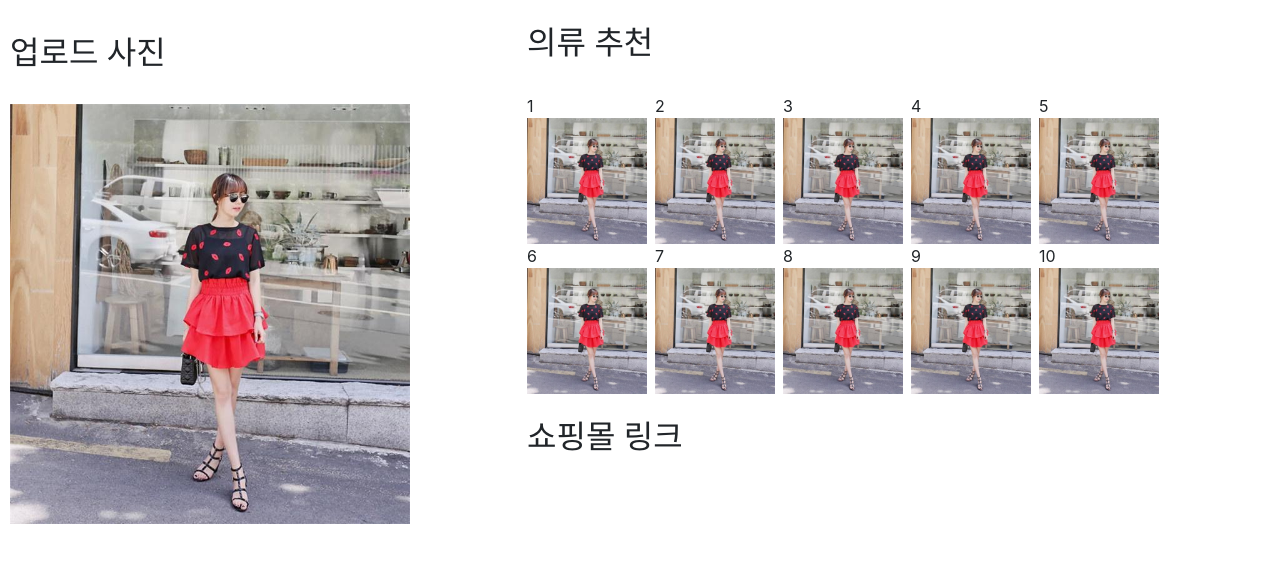
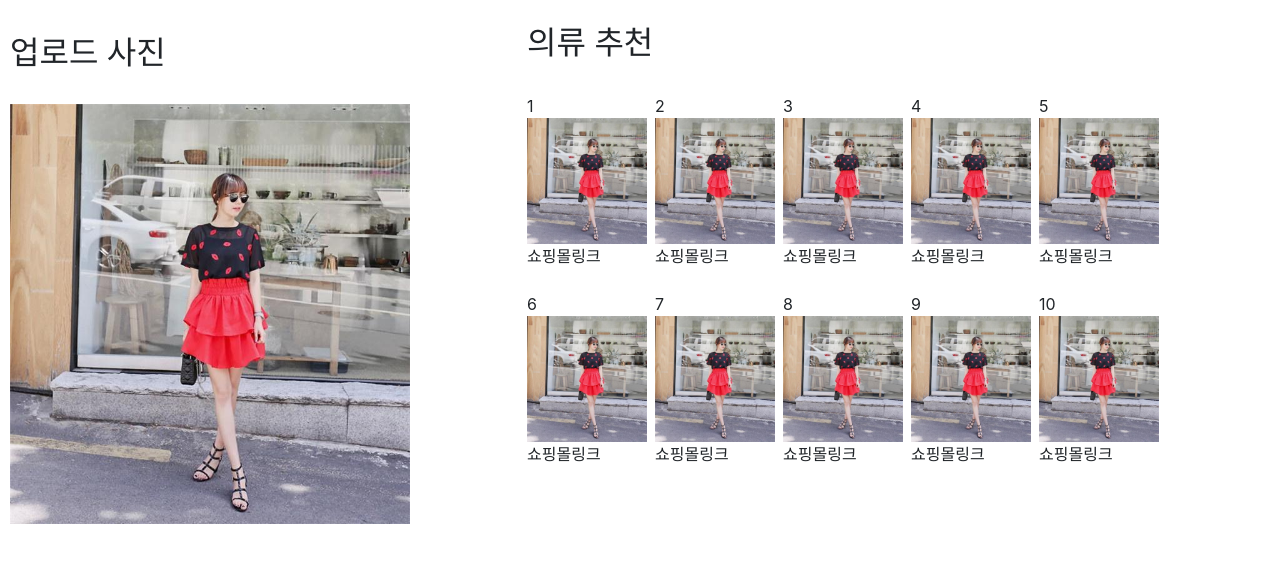
Before and after one commit to dejoker95/textile_django, a Django app: page /result/ in a window 1280 px wide. Shown: the part 56-619 px from the top of the page. Run offline with Django 3.2, Linux system fonts and the light colour scheme; data comes from the database, SQL or seed files in the repository; both versions use the stored data as it was after the commit; some libraries are stand-ins or nearby versions.

Commit message:
result change 2 version

```diff
--- a/vision/frontpage/templates/frontpage/grid.html
+++ b/vision/frontpage/templates/frontpage/grid.html
@@ -4,28 +4,38 @@
     <br>
     <div class="row">
         <div class="col-md-2">1
-            <img src="{{ images.image.url }}", style= "width: 120; height : auto;"></div>
+            <img src="{{ images.image.url }}", style= "width: 120; height : auto;">
+            쇼핑몰링크</div>
         <div class="col-md-2">2
-            <img src="{{ images.image.url }}", style= "width: 120; height : auto;"></div>
+            <img src="{{ images.image.url }}", style= "width: 120; height : auto;">
+            쇼핑몰링크</div>
         <div class="col-md-2">3
-            <img src="{{ images.image.url }}", style= "width: 120; height : auto;"></div>
+            <img src="{{ images.image.url }}", style= "width: 120; height : auto;">
+            쇼핑몰링크</div>
         <div class="col-md-2">4
-            <img src="{{ images.image.url }}", style= "width: 120; height : auto;"></div>
+            <img src="{{ images.image.url }}", style= "width: 120; height : auto;">
+            쇼핑몰링크</div>
         <div class="col-md-2">5
-            <img src="{{ images.image.url }}", style= "width: 120; height : auto;"></div>
+            <img src="{{ images.image.url }}", style= "width: 120; height : auto;">
+            쇼핑몰링크</div>
     </div>
+    <br>
     <div class="row">
         <div class="col-md-2">6
-            <img src="{{ images.image.url }}", style= "width: 120; height : auto;"></div>
+            <img src="{{ images.image.url }}", style= "width: 120; height : auto;">
+            쇼핑몰링크</div>
         <div class="col-md-2">7
-            <img src="{{ images.image.url }}", style= "width: 120; height : auto;"></div>
+            <img src="{{ images.image.url }}", style= "width: 120; height : auto;">
+            쇼핑몰링크</div>
         <div class="col-md-2">8
-            <img src="{{ images.image.url }}", style= "width: 120; height : auto;"></div>
+            <img src="{{ images.image.url }}", style= "width: 120; height : auto;">
+            쇼핑몰링크</div>
         <div class="col-md-2">9
-            <img src="{{ images.image.url }}", style= "width: 120; height : auto;"></div>
+            <img src="{{ images.image.url }}", style= "width: 120; height : auto;">
+            쇼핑몰링크</div>
         <div class="col-md-2">10
-            <img src="{{ images.image.url }}", style= "width: 120; height : auto;"></div>
+            <img src="{{ images.image.url }}", style= "width: 120; height : auto;">
+            쇼핑몰링크</div>
 
     </div>
-    <div class="row"></div>
 </div>
--- a/vision/frontpage/templates/frontpage/result.html
+++ b/vision/frontpage/templates/frontpage/result.html
@@ -16,7 +16,6 @@
 {% include "frontpage/grid.html" %}
 	<br>
 <div class="container" style="float:left; width: 60%;">
-	<br>
-	<h2>쇼핑몰 링크</h2>
+
 
 {% endblock %}
```
Also changed, not shown: vision/db.sqlite3, vision/media/GQrbQLyBlxG.jpg (added).
